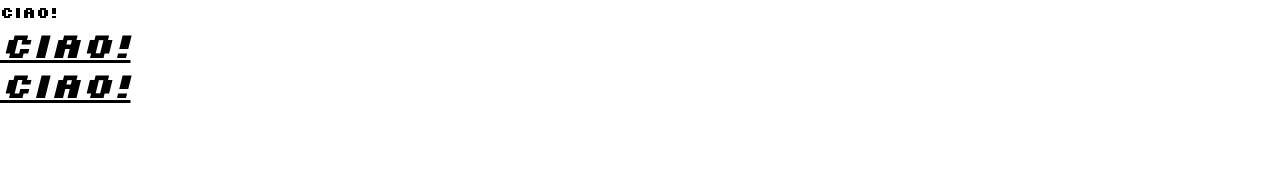
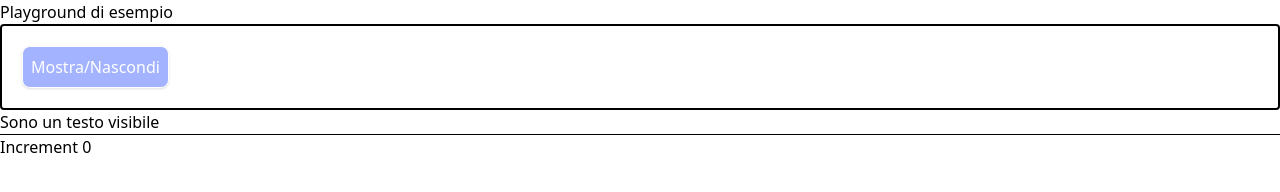
Before and after one commit to corso-giugno-talentform/tailwind-pro-install-mansi-cli, a website: page src/index.html in a window 1280 px wide. Drawn offline with nearby package versions, Linux system fonts and the light colour scheme; a web font is replaced by a local one.

Commit message:
Aggiunta file

```diff
--- a/src/index.html
+++ b/src/index.html
@@ -4,16 +4,28 @@
         <meta charset="UTF-8">
         <meta name="viewport" content="width=device-width, initial-scale=1.0">
         <link href="./output.css" rel="stylesheet">
+        <script defer
+            src="https://cdn.jsdelivr.net/npm/alpinejs@3.x.x/dist/cdn.min.js"></script>
     </head>
-    <body class="font-serif">
-        <h1 class="silkscreen-bold ">
-            Ciao!
-        </h1>
-        <h1 class="testo-gigantesco">
-            Ciao!
-        </h1>
-        <h1 class="testo-gigantesco">
-            Ciao!
-        </h1>
+    <body>
+
+        <section class="qualcoa" x-data="{ open: false }">
+            <h2>Playground di esempio</h2>
+            <div class="border-2 p-5 rounded ">
+                <button @click="open = !open"
+                    class="text-white border hover:cursor-pointer hover:bg-indigo-500 p-2 rounded-lg shadow bg-indigo-300"
+                    type="button">Mostra/Nascondi</button>
+            </div>
+            <p class="block">Sono un testo visibile</p>
+            <p x-show="open">Sono un testo non visibile</p>
+        </section>
+        <hr>
+        <section>
+            <div x-data="{ count: 0 }">
+                <button x-on:click="count++">Increment</button>
+
+                <span x-text="count"></span>
+            </div>
+        </section>
     </body>
 </html>
--- a/src/input.css
+++ b/src/input.css
@@ -19,16 +19,3 @@
 .testo-gigantesco {
     @apply text-4xl underline italic font-semibold;
 }
-
-
-.silkscreen-regular {
-    font-family: "Silkscreen", sans-serif;
-    font-weight: 400;
-    font-style: normal;
-}
-
-.silkscreen-bold {
-    font-family: "Silkscreen", sans-serif;
-    font-weight: 700;
-    font-style: normal;
-}
--- /dev/null
+++ b/src/script.js
@@ -0,0 +1 @@
+let open = false;
```
Also changed, not shown: readme.md, src/output.css.
